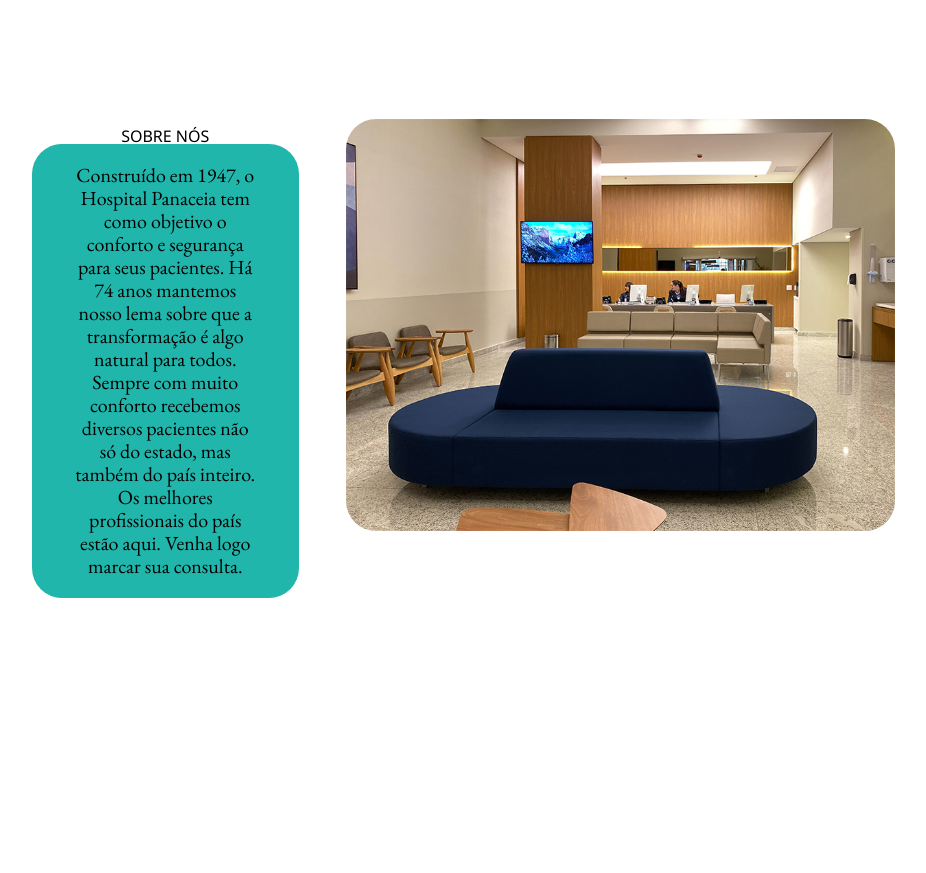
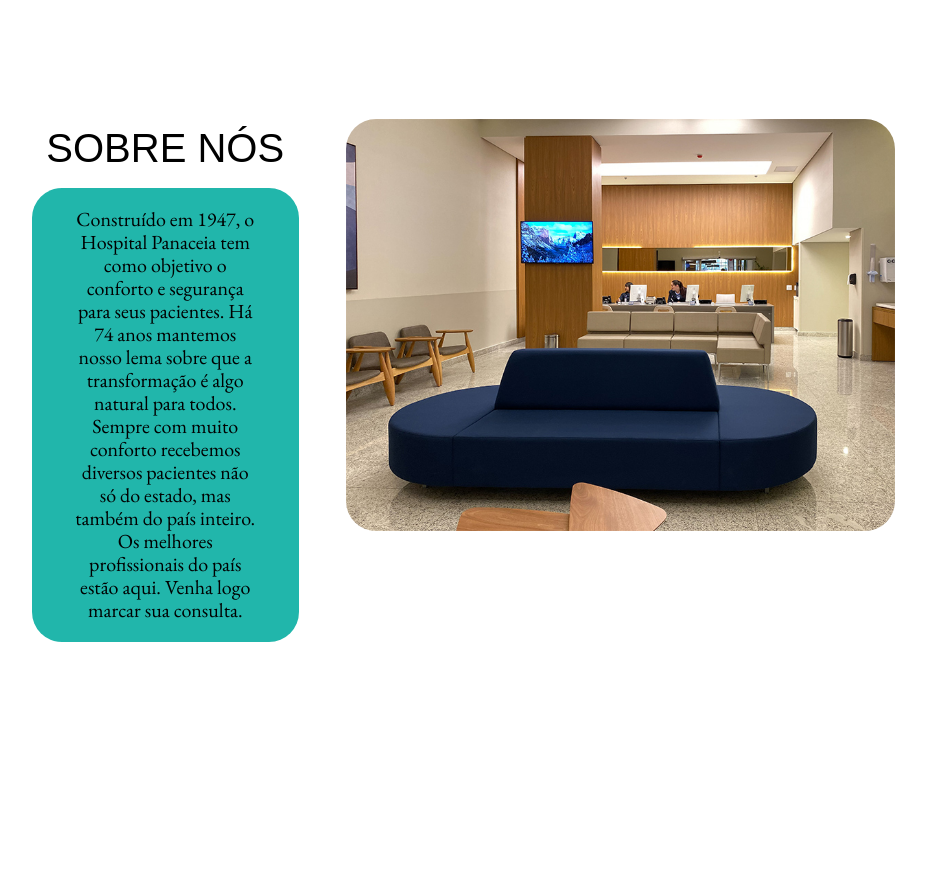
Before and after one commit to IgorCentofante/Final-Project-of-React, a React (Create React App) app: page / in a window 1280 px wide. Shown: the part 1040-1913 px from the top of the page, without its empty margins (200-1126 px from the left). Built offline with nearby package versions, Linux system fonts and the light colour scheme; a web font is replaced by a local one.

Commit message:
Corrigindo titulo sobre-nos

```diff
--- a/src/components/SobreNos.js
+++ b/src/components/SobreNos.js
@@ -10,7 +10,7 @@ export default function SobreNos(){
 
         <section className="sobre_nos">
         <div className="sobre_nos_painel">
-            <h1 className= "sobre_nos-titulo" id="sobre_nos">SOBRE NÓS</h1>
+            <h1 className= "sobre_nos_titulo" id="sobre_nos">SOBRE NÓS</h1>
             <div className="sobre_nos_bg">
                 <h2 id = "editarSobre" className= "sobre_nos_sub">
                     Construído em  1947, o Hospital Panaceia tem como objetivo o conforto e segurança para seus pacientes.  Há 74 anos mantemos nosso lema sobre que a transformação é algo natural para todos. Sempre com muito conforto recebemos diversos pacientes não só do estado, mas também do país inteiro. Os melhores profissionais do país estão aqui. Venha logo marcar sua consulta.
```
